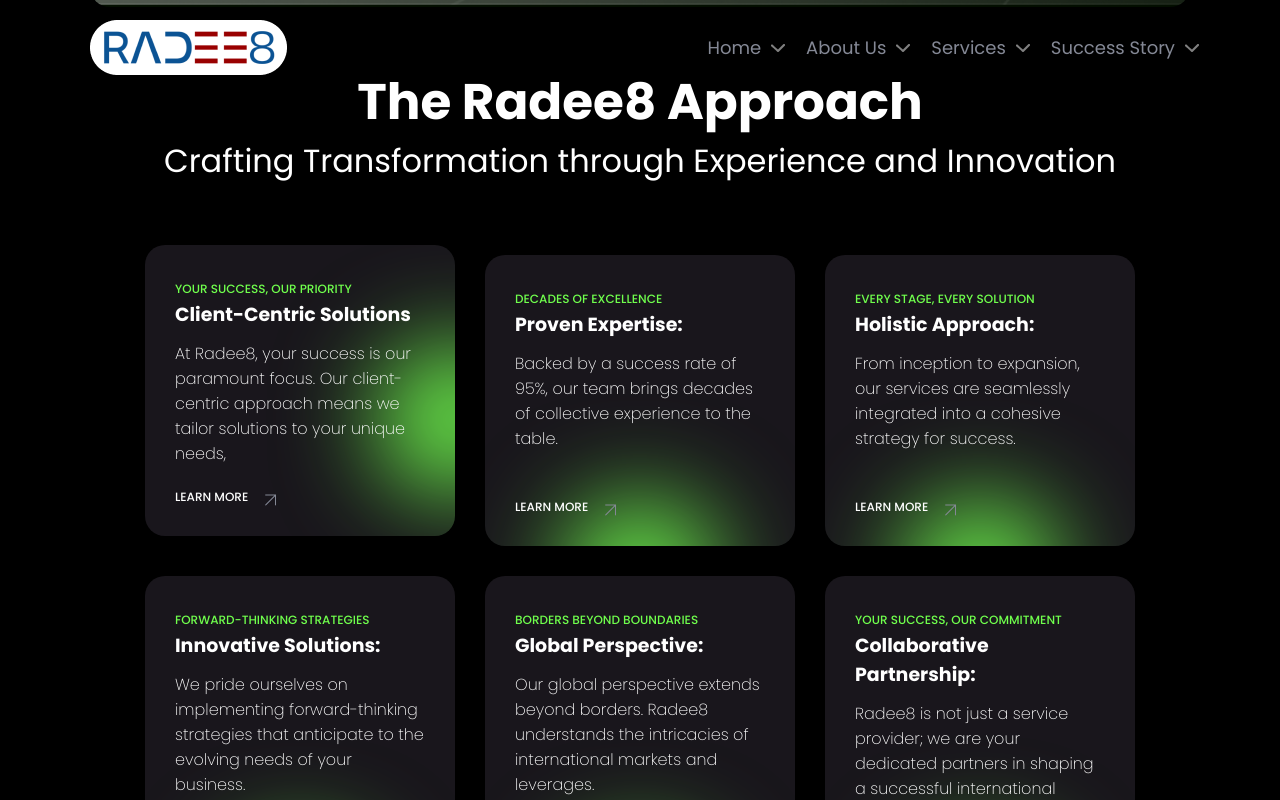
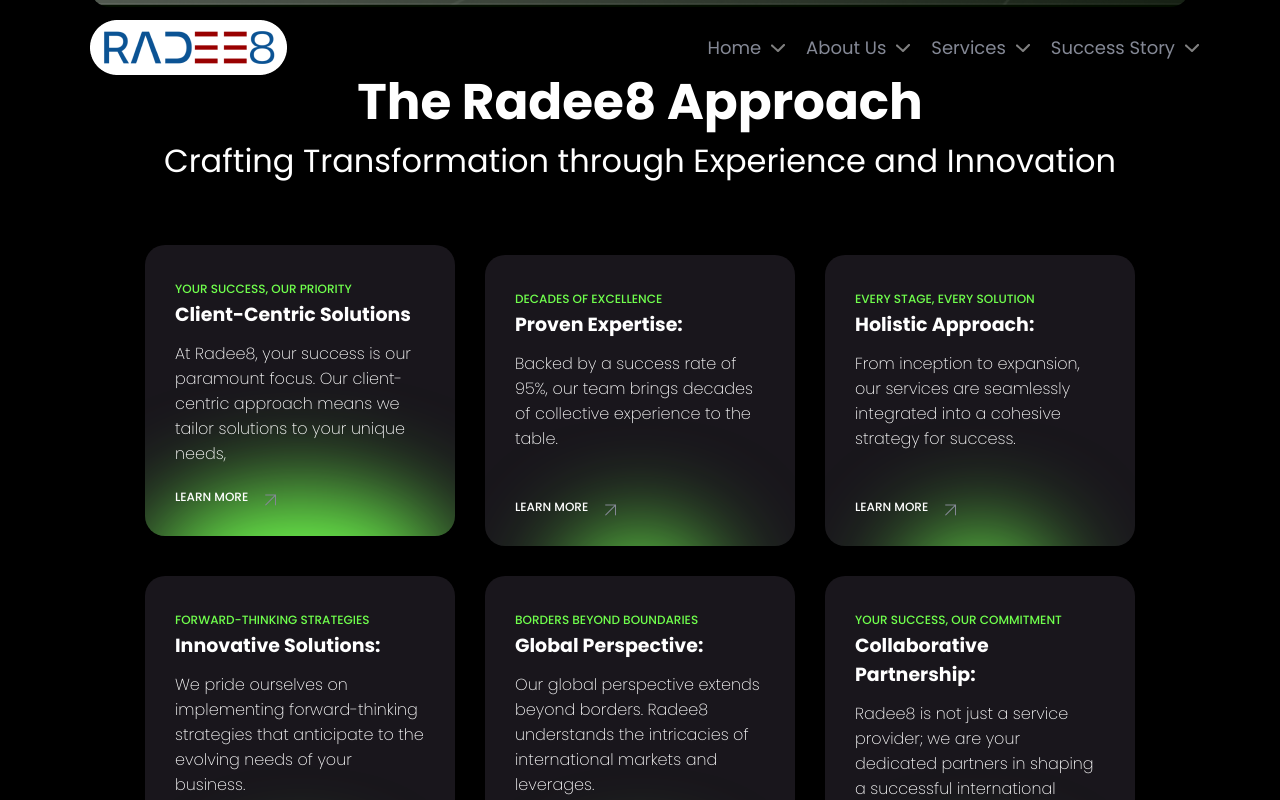
Before and after one commit to sumitsharma37712/radee8, a React (Create React App) app: page / in a window 1280 px wide. In both pictures the pointer is over the element 300 px from the left and 3121 px from the top of the page. Shown: the part 2721-3521 px from the top of the page. Built offline with nearby package versions, Linux system fonts and the light colour scheme.

Commit message:
changestyle

```diff
--- a/src/pages/home/Home.css
+++ b/src/pages/home/Home.css
@@ -173,8 +173,8 @@
 }
 
 .approach article.card:hover::before {
-  left: 100%;
-  bottom: 0;
+  width: 100%;
+  height:60%;
 }
 
 .approach article.card::before {
@@ -182,7 +182,7 @@
   position: absolute;
   bottom: -50%;
   left: 50%;
-  transform: translate(-50%, -30%);
+  transform: translate(-50%, -10%);
   height: 50%;
   width: 50%;
   border-radius: 50%;
```
